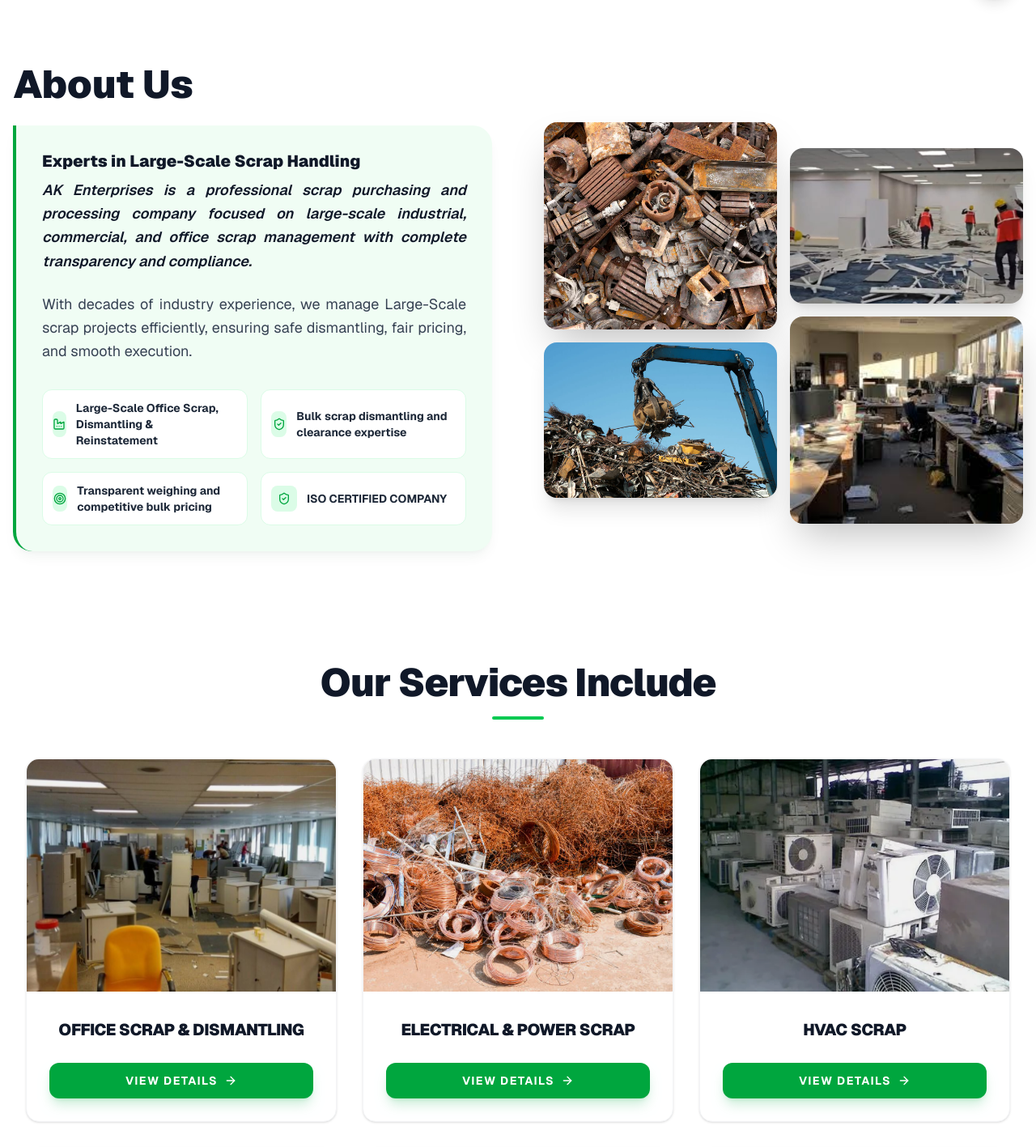
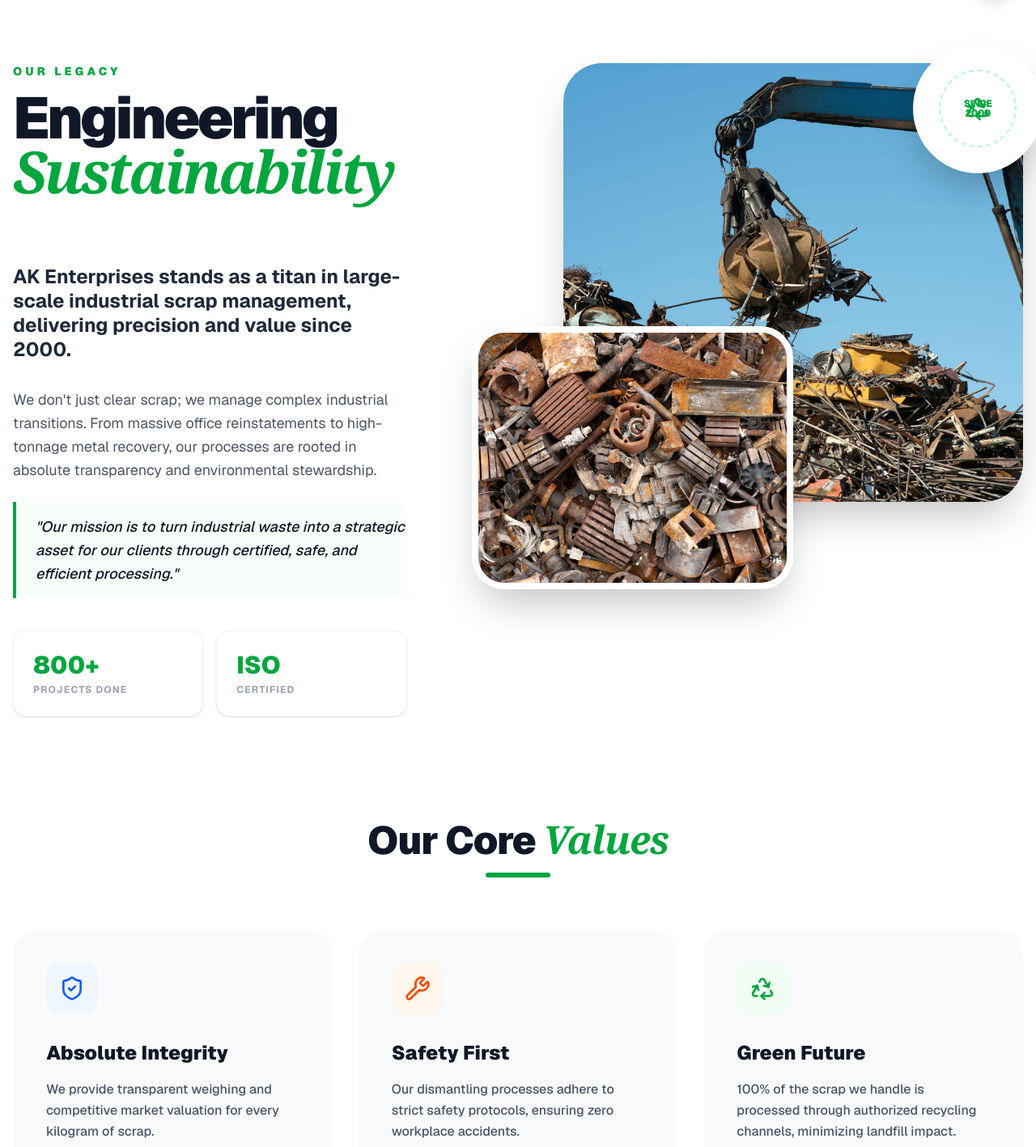
Before and after one commit to aspltechdev/ak-enterprises, a Next.js app: page / in a window 1280 px wide. Shown: the part 778-2195 px from the top of the page at 81% size. Built offline with nearby package versions, Linux system fonts and the light colour scheme.

Commit message:
design: complete redesign of About section with premium visual identity

```diff
--- a/src/components/About.tsx
+++ b/src/components/About.tsx
@@ -1,6 +1,7 @@
 import Image from "next/image";
 import { CheckCircle2, Target, Recycle, Factory, Wrench, ShieldCheck, ArrowRight } from "lucide-react";
 import Link from "next/link";
+import { motion } from "motion/react";
 
 export function About() {
 
@@ -8,97 +9,158 @@ export function About() {
   return (
     <section className="section-about pt-20 pb-12 bg-white overflow-hidden">
       <div className="container mx-auto px-4">
-        {/* Intro Section */}
-        <div className="flex flex-col lg:flex-row gap-16 items-center mb-24">
-          <div className="lg:w-1/2">
-            <h2 className="text-3xl md:text-4xl lg:text-5xl font-black text-gray-900 mb-6 leading-[1.1]">
-              About Us
+        {/* Premium Redesigned Intro Section */}
+        <div className="flex flex-col lg:flex-row gap-8 lg:gap-20 items-stretch mb-32">
+          {/* Left Column: Content & Statistics */}
+          <div className="lg:w-5/12 flex flex-col justify-center">
+            <div className="relative mb-12">
+              <motion.span
+                initial={{ opacity: 0, x: -20 }}
+                whileInView={{ opacity: 1, x: 0 }}
+                viewport={{ once: true }}
+                className="text-green-600 font-black uppercase tracking-[0.3em] text-sm mb-4 block"
+              >
+                Our Legacy
+              </motion.span>
+              <h2 className="text-5xl md:text-6xl lg:text-7xl font-black text-gray-900 leading-[0.9] tracking-tighter mb-8 group">
+                Engineering <br />
+                <span className="text-green-600 italic font-serif">Sustainability</span>
               </h2>
+              <div className="absolute -left-12 top-0 text-[12rem] font-black text-gray-50 -z-10 leading-none select-none hidden lg:block">
+                20
+              </div>
+            </div>
 
-            <div className="bg-green-50 border-l-4 border-green-600 p-6 lg:p-8 rounded-r-3xl rounded-bl-3xl mb-10 shadow-lg shadow-green-900/5 hover:shadow-xl transition-all duration-300">
-              <div className="space-y-6 text-gray-700 text-base lg:text-lg leading-relaxed lg:text-justify">
-                <p className="font-black text-xl text-gray-900 leading-tight mb-2">
-                  Experts in Large-Scale Scrap Handling
+            <div className="space-y-8">
+              <p className="text-xl md:text-2xl font-bold text-gray-800 leading-tight">
+                AK Enterprises stands as a titan in large-scale industrial scrap management, delivering precision and value since 2000.
               </p>
-                <p className="text-gray-900 font-semibold italic">
-                  AK Enterprises is a professional scrap purchasing and processing company focused on large-scale industrial, commercial, and office scrap management with complete transparency and compliance.
+
+              <div className="flex flex-col gap-6 text-gray-600 text-lg leading-relaxed">
+                <p>
+                  We don't just clear scrap; we manage complex industrial transitions. From massive office reinstatements to high-tonnage metal recovery, our processes are rooted in absolute transparency and environmental stewardship.
                 </p>
-                <p>
-                  With decades of industry experience, we manage Large-Scale scrap projects efficiently, ensuring safe dismantling, fair pricing, and smooth execution.
+                <p className="font-medium text-gray-900 border-l-4 border-green-600 pl-6 italic bg-green-50/50 py-4 rounded-r-2xl">
+                  "Our mission is to turn industrial waste into a strategic asset for our clients through certified, safe, and efficient processing."
                 </p>
               </div>
 
-              <div className="mt-8 grid grid-cols-1 sm:grid-cols-2 gap-4">
-                {[
-                  { text: "Large-Scale Office Scrap, Dismantling & Reinstatement", icon: Factory },
-                  { text: "Bulk scrap dismantling and clearance expertise", icon: ShieldCheck },
-                  { text: "Transparent weighing and competitive bulk pricing", icon: Target },
-                  { text: "ISO CERTIFIED COMPANY", icon: ShieldCheck }
-                ].map((item, i) => {
-                  return (
-                    <div
-                      key={i}
-                      className={`flex items-center gap-3 bg-white p-3 rounded-xl border border-green-100 group transition-all`}
-                    >
-                      <div className="w-8 h-8 bg-green-100 rounded-lg flex items-center justify-center group-hover:bg-green-600 transition-colors">
-                        <item.icon className="w-4 h-4 text-green-600 group-hover:text-white transition-colors" />
+              {/* Stats Grid */}
+              <div className="grid grid-cols-2 gap-4 mt-10">
+                <div className="p-6 bg-white border border-gray-100 rounded-2xl shadow-sm hover:shadow-md transition-shadow">
+                  <div className="text-3xl font-black text-green-600 mb-1">800+</div>
+                  <div className="text-xs font-bold text-gray-400 uppercase tracking-widest">Projects Done</div>
                 </div>
-                      <span className="font-bold text-gray-800 text-xs lg:text-sm">{item.text}</span>
+                <div className="p-6 bg-white border border-gray-100 rounded-2xl shadow-sm hover:shadow-md transition-shadow">
+                  <div className="text-3xl font-black text-green-600 mb-1">ISO</div>
+                  <div className="text-xs font-bold text-gray-400 uppercase tracking-widest">Certified</div>
                 </div>
-                  );
-                })}
               </div>
             </div>
           </div>
 
-          <div className="lg:w-1/2 relative overflow-hidden lg:overflow-visible w-full px-2 lg:px-0">
-            <div className="grid grid-cols-2 gap-3 md:gap-4 max-w-lg mx-auto lg:max-w-none">
-              <div className="space-y-3 md:space-y-4">
-                <div className="relative h-40 md:h-64 rounded-2xl overflow-hidden shadow-2xl transform hover:scale-105 transition-transform duration-500">
+          {/* Right Column: Dynamic Visual Composition */}
+          <div className="lg:w-7/12 relative mt-12 lg:mt-0">
+            <div className="relative h-[500px] md:h-[650px] w-full">
+              {/* Main Large Image */}
+              <motion.div
+                initial={{ opacity: 0, scale: 0.9 }}
+                whileInView={{ opacity: 1, scale: 1 }}
+                viewport={{ once: true }}
+                transition={{ duration: 0.8 }}
+                className="absolute top-0 right-0 w-10/12 h-5/6 rounded-[3rem] overflow-hidden shadow-2xl z-10"
+              >
+                <Image
+                  src="/assets/about/industrial.jpg"
+                  alt="Industrial Mastery"
+                  fill
+                  className="object-cover hover:scale-110 transition-transform duration-1000"
+                />
+              </motion.div>
+
+              {/* Secondary Overlapping Image */}
+              <motion.div
+                initial={{ opacity: 0, x: -50 }}
+                whileInView={{ opacity: 1, x: 0 }}
+                viewport={{ once: true }}
+                transition={{ duration: 0.8, delay: 0.2 }}
+                className="absolute bottom-0 left-0 w-7/12 h-1/2 rounded-[2.5rem] overflow-hidden shadow-2xl z-20 border-8 border-white"
+              >
                 <Image
                   src="/assets/about/metal.jpg"
-                    alt="Scrap recycling"
+                  alt="Metal Recovery"
                   fill
-                    className="object-cover"
+                  className="object-cover hover:scale-110 transition-transform duration-1000"
                 />
+              </motion.div>
+
+              {/* Floating Decorative Element */}
+              <div className="absolute top-1/2 -right-4 translate-y-[-50%] w-32 h-32 bg-green-600 rounded-3xl rotate-12 -z-10 opacity-20 blur-2xl"></div>
+
+              {/* Accent Badge */}
+              <div className="absolute -top-6 -right-6 bg-white p-8 rounded-full shadow-2xl z-30 hidden md:block">
+                <div className="w-24 h-24 border-2 border-dashed border-green-200 rounded-full flex flex-col items-center justify-center animate-[spin_10s_linear_infinite]">
+                  <span className="text-xs font-black text-green-600 uppercase tracking-tighter text-center leading-none">
+                    Since <br /> 2000
+                  </span>
                 </div>
-                <div className="relative h-32 md:h-48 rounded-2xl overflow-hidden shadow-xl transform hover:scale-105 transition-transform duration-500">
-                  <Image
-                    src="/assets/about/industrial.jpg"
-                    alt="Industrial machinery"
-                    fill
-                    className="object-cover"
-                  />
-                </div>
-              </div>
-              <div className="space-y-3 md:space-y-4 pt-6 md:pt-8">
-                <div className="relative h-32 md:h-48 rounded-2xl overflow-hidden shadow-xl transform hover:scale-105 transition-transform duration-500">
-                  <Image
-                    src="/assets/about/office1.jpeg"
-                    alt="Industrial worker"
-                    fill
-                    className="object-cover"
-                  />
-                </div>
-                <div
-                  className="relative block h-40 md:h-64 rounded-2xl overflow-hidden shadow-2xl transform hover:scale-105 transition-transform duration-500 group/cert"
-                >
-                  <Image
-                    src="/assets/about/office service.jfif.jpeg"
-                    alt="ISO Certificate"
-                    fill
-                    className="object-cover"
-                  />
+                <div className="absolute inset-0 flex items-center justify-center">
+                  <Recycle className="w-8 h-8 text-green-600" />
                 </div>
               </div>
             </div>
 
-            {/* Decorative background element */}
-            <div className="absolute -top-10 -right-10 w-40 h-40 bg-green-100 rounded-full -z-10 blur-3xl opacity-60"></div>
-            <div className="absolute -bottom-10 -left-10 w-40 h-40 bg-green-200 rounded-full -z-10 blur-3xl opacity-60"></div>
+            {/* Visual Continuity Elements */}
+            <div className="absolute -bottom-10 right-20 w-48 h-48 bg-green-50 rounded-full -z-10 blur-3xl opacity-40"></div>
           </div>
         </div>
 
+
+        {/* Core Values Section */}
+        <div className="mb-32">
+          <div className="text-center mb-16">
+            <h3 className="text-3xl md:text-5xl font-black text-gray-900 mb-4 tracking-tight">Our Core <span className="text-green-600 font-serif italic">Values</span></h3>
+            <div className="w-20 h-1.5 bg-green-600 mx-auto rounded-full"></div>
+          </div>
+
+          <div className="grid grid-cols-1 md:grid-cols-3 gap-8">
+            {[
+              {
+                title: "Absolute Integrity",
+                desc: "We provide transparent weighing and competitive market valuation for every kilogram of scrap.",
+                icon: ShieldCheck,
+                color: "bg-blue-50 text-blue-600"
+              },
+              {
+                title: "Safety First",
+                desc: "Our dismantling processes adhere to strict safety protocols, ensuring zero workplace accidents.",
+                icon: Wrench,
+                color: "bg-orange-50 text-orange-600"
+              },
+              {
+                title: "Green Future",
+                desc: "100% of the scrap we handle is processed through authorized recycling channels, minimizing landfill impact.",
+                icon: Recycle,
+                color: "bg-green-50 text-green-600"
+              }
+            ].map((value, idx) => (
+              <motion.div
+                key={idx}
+                initial={{ opacity: 0, y: 20 }}
+                whileInView={{ opacity: 1, y: 0 }}
+                viewport={{ once: true }}
+                transition={{ delay: idx * 0.1 }}
+                className="p-10 bg-gray-50 rounded-[2rem] hover:bg-white hover:shadow-2xl transition-all duration-300 border border-transparent hover:border-gray-100 group"
+              >
+                <div className={`w-16 h-16 ${value.color} rounded-2xl flex items-center justify-center mb-8 group-hover:scale-110 transition-transform`}>
+                  <value.icon className="w-8 h-8" />
+                </div>
+                <h4 className="text-2xl font-black text-gray-900 mb-4">{value.title}</h4>
+                <p className="text-gray-600 font-medium leading-relaxed">{value.desc}</p>
+              </motion.div>
+            ))}
+          </div>
+        </div>
 
         <div className="text-center mb-8 md:mb-12 px-4 max-w-2xl mx-auto">
 
```
Lines whose indentation alone changed are shown as unchanged.
